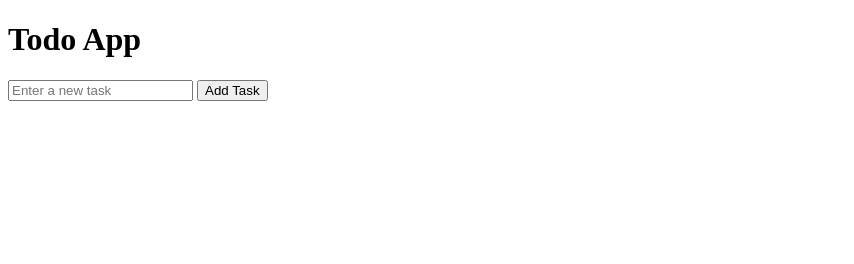
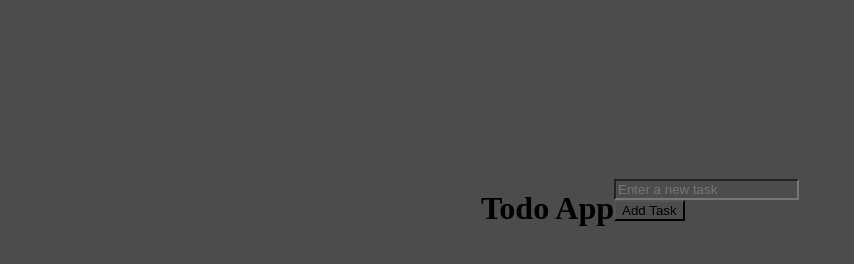
Before and after one commit to Rahulboro/todo-js, a plain HTML site: page index.html in a window 1280 px wide. Shown: the whole page, without its empty margins (0-854 px from the left). Drawn offline with Linux system fonts and the light colour scheme.

Commit message:
css app box

```diff
--- a/index.html
+++ b/index.html
@@ -1,19 +1,27 @@
 <!DOCTYPE html>
 <html lang="en">
   <head>
-    <meta charset="UTF-8">
-    <meta name="viewport" content="width=device-width, initial-scale=1.0">
+    <meta charset="UTF-8" />
+    <meta name="viewport" content="width=device-width, initial-scale=1.0" />
     <title>Todo app</title>
-    <link rel="stylesheet" href="./style.css">
+    <link rel="stylesheet" href="./style.css" />
   </head>
   <body>
     <div id="app">
+      <div class="heading">
         <h1>Todo App</h1>
-    <input type="text" id="new-task" placeholder="Enter a new task">
+      </div>
+      <div class="form">
+        <div>
+          <input type="text" id="new-task" placeholder="Enter a new task" />
+        </div>
+        <div class="btn">
           <button id="add-task">Add Task</button>
+        </div>
         <ul id="todo-list">
           <!-- This is where the todo items will be rendered -->
         </ul>
+      </div>
     </div>
 
     <script src="./script.js"></script>
--- a/style.css
+++ b/style.css
@@ -1 +1,10 @@
-*
+*{
+  background-color: #4d4c4c;
+}
+
+#app{
+  display: flex;
+  justify-content: center;
+  align-items: center;
+  height: 50vh;
+}
```
Lines whose indentation alone changed are shown as unchanged.
